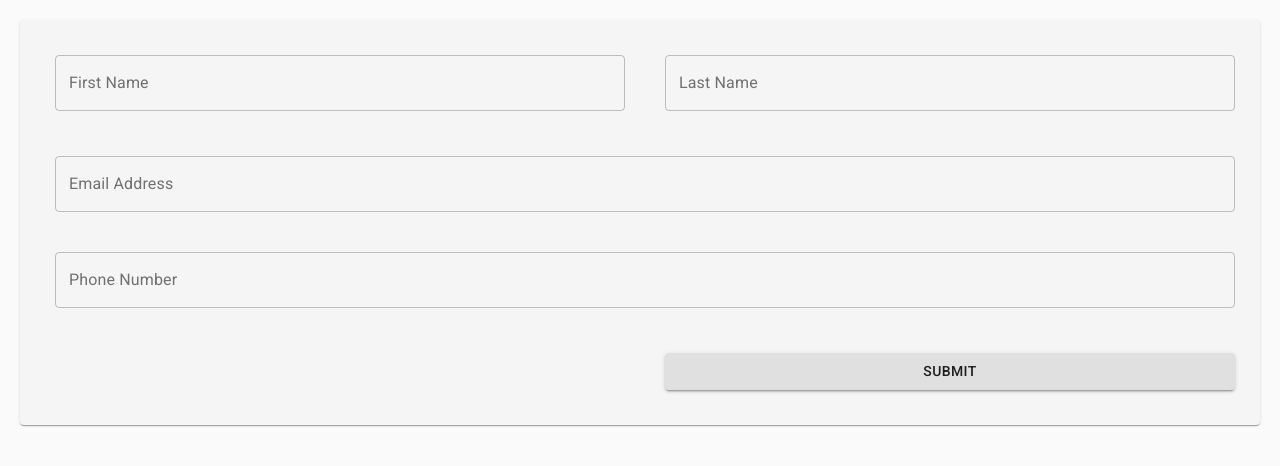
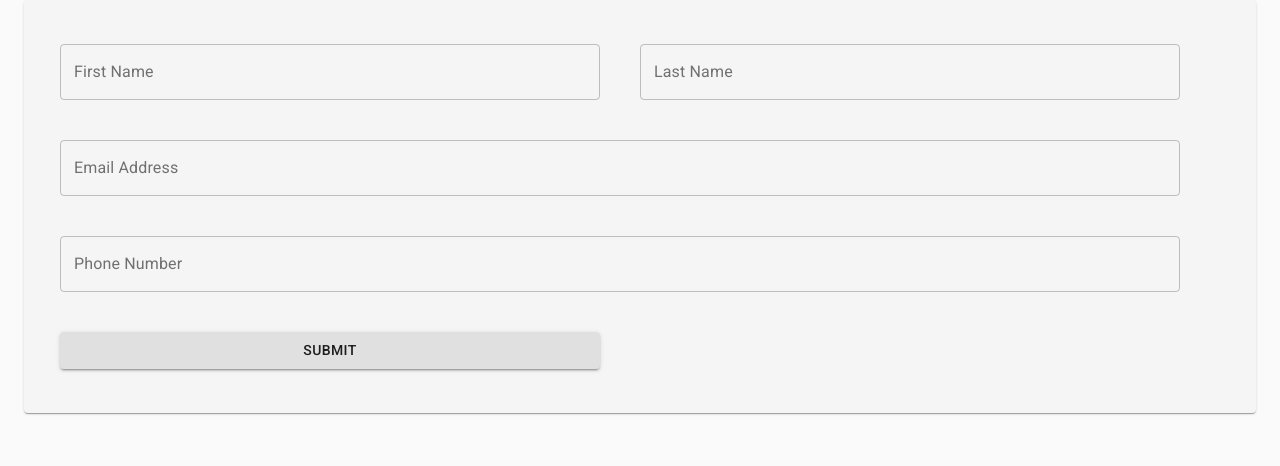
Before and after one commit to sam-n-bell/social-app-next, a Next.js app in the folder social-app/: page /profile in a window 1280 px wide. Shown: the top 466 px of the page. Built offline with nearby package versions, Linux system fonts and the light colour scheme.

Commit message:
simpler grid

```diff
--- a/social-app/pages/profile.tsx
+++ b/social-app/pages/profile.tsx
@@ -1,6 +1,7 @@
 import React from "react";
 import {
   Avatar,
+  Box,
   Button,
   Container,
   Grid,
@@ -13,34 +14,30 @@ import { red } from "@material-ui/core/colors";
 
 const Profile: React.FC = () => {
   const useStyles = makeStyles((theme: Theme) => ({
+    root: {
+      padding: theme.spacing(3, 2),
+      display: "flex",
+      flexDirection: "column",
+      justifyContent: "center"
+    },
     fullWidth: {
       width: "100%",
     },
     paper: {
       padding: 10
     },
-    nestedContainer: {
-      margin: 5,
-    },
+    gridItem: {
+      margin: 0
+    }
   }));
   const classes = useStyles();
 
   return (
-    <div>
-      <Grid container className={classes.fullWidth} style={{ padding: 20 }}>
-        <Paper
-          className={`${classes.paper} ${classes.fullWidth}`}
-          style={{ backgroundColor: "#f5f5f5" }}
-        >
-          {/* <Paper
-            className={`${classes.fullWidth}`}
-            style={{ backgroundColor: "#fafafa",}}
-          > */}
-            <Grid
-              container
-              className={`${classes.nestedContainer} ${classes.fullWidth}`}
-              spacing={5}
-            >
+    <Container>
+       <Paper
+          className={` ${classes.fullWidth} ${classes.root}`}
+          style={{ backgroundColor: "#f5f5f5" }}>
+            <Grid container className={classes.fullWidth} style={{ padding: 20 }} spacing={5}>
               <Grid item xs={12} md={6}>
                 <TextField
                   className={classes.fullWidth}
@@ -49,7 +46,7 @@ const Profile: React.FC = () => {
                   label="First Name"
                 />
               </Grid>
-              <Grid item xs={12} md={6}>
+              <Grid item  xs={12} md={6}>
                 <TextField
                   className={classes.fullWidth}
                   variant="outlined"
@@ -57,13 +54,7 @@ const Profile: React.FC = () => {
                   label="Last Name"
                 />
               </Grid>
-            </Grid>
-            <Grid
-              container
-              className={`${classes.nestedContainer} ${classes.fullWidth}`}
-              spacing={5}
-            >
-              <Grid item xs={12}>
+              <Grid item  xs={12}>
                 <TextField
                   className={classes.fullWidth}
                   variant="outlined"
@@ -71,7 +62,7 @@ const Profile: React.FC = () => {
                   label="Email Address"
                 />
               </Grid>
-              <Grid item xs={12}>
+              <Grid item  xs={12}>
                 <TextField
                   className={classes.fullWidth}
                   variant="outlined"
@@ -79,24 +70,14 @@ const Profile: React.FC = () => {
                   label="Phone Number"
                 />
               </Grid>
-            </Grid>
-          <Grid
-            container
-            className={`${classes.nestedContainer} ${classes.fullWidth}`}
-            spacing={5}
-            justify="flex-end"
-          >
-            <Grid item xs={12} md={6}>
+              <Grid item  xs={12} md={6}>
               <Button variant="contained" style={{ width: "100%" }}>
                 Submit
               </Button>
             </Grid>
-          </Grid>
-          {/* </Paper> */}
-
-        </Paper>
-      </Grid>
-    </div>
+           </Grid>
+      </Paper>
+    </Container>
   );
 };
 
```
